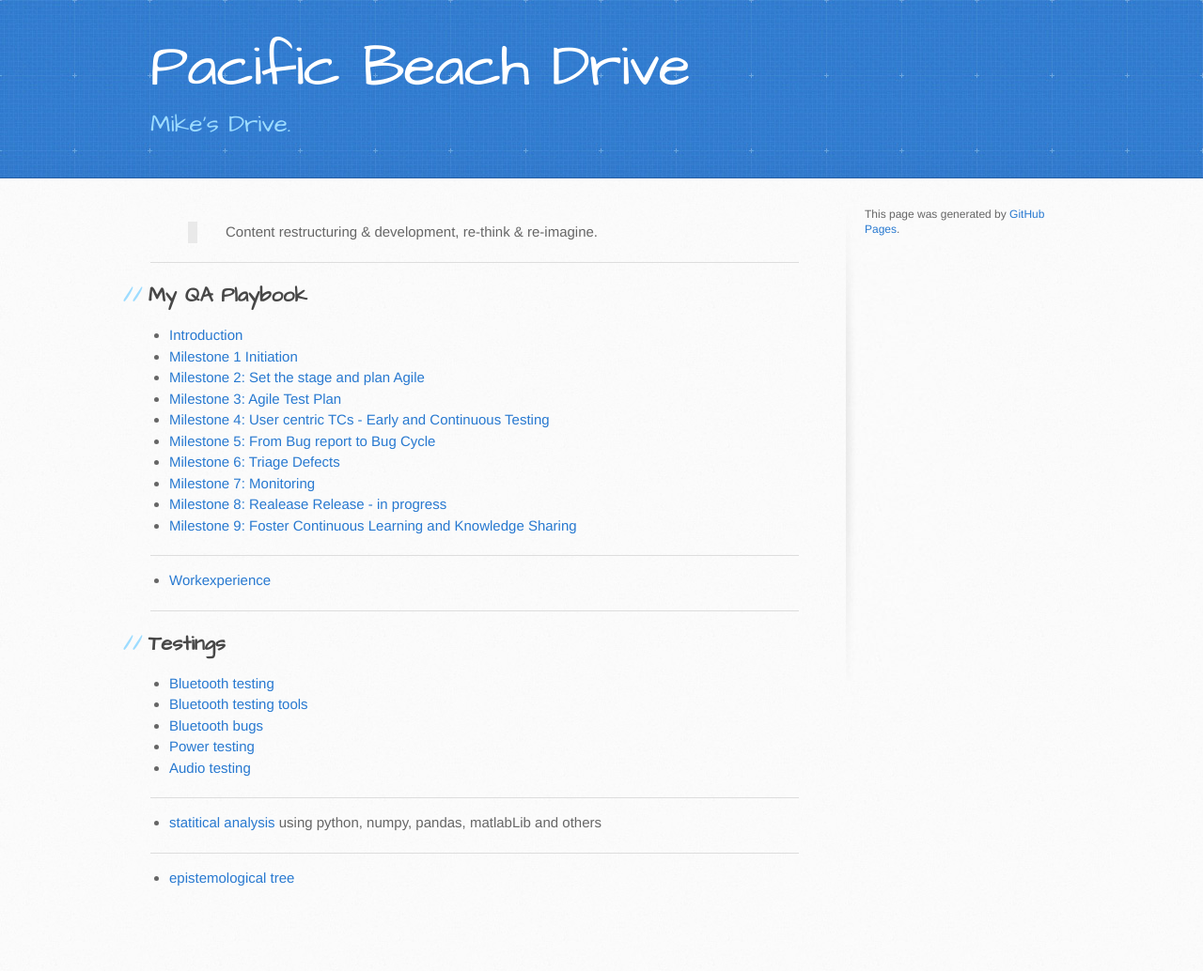
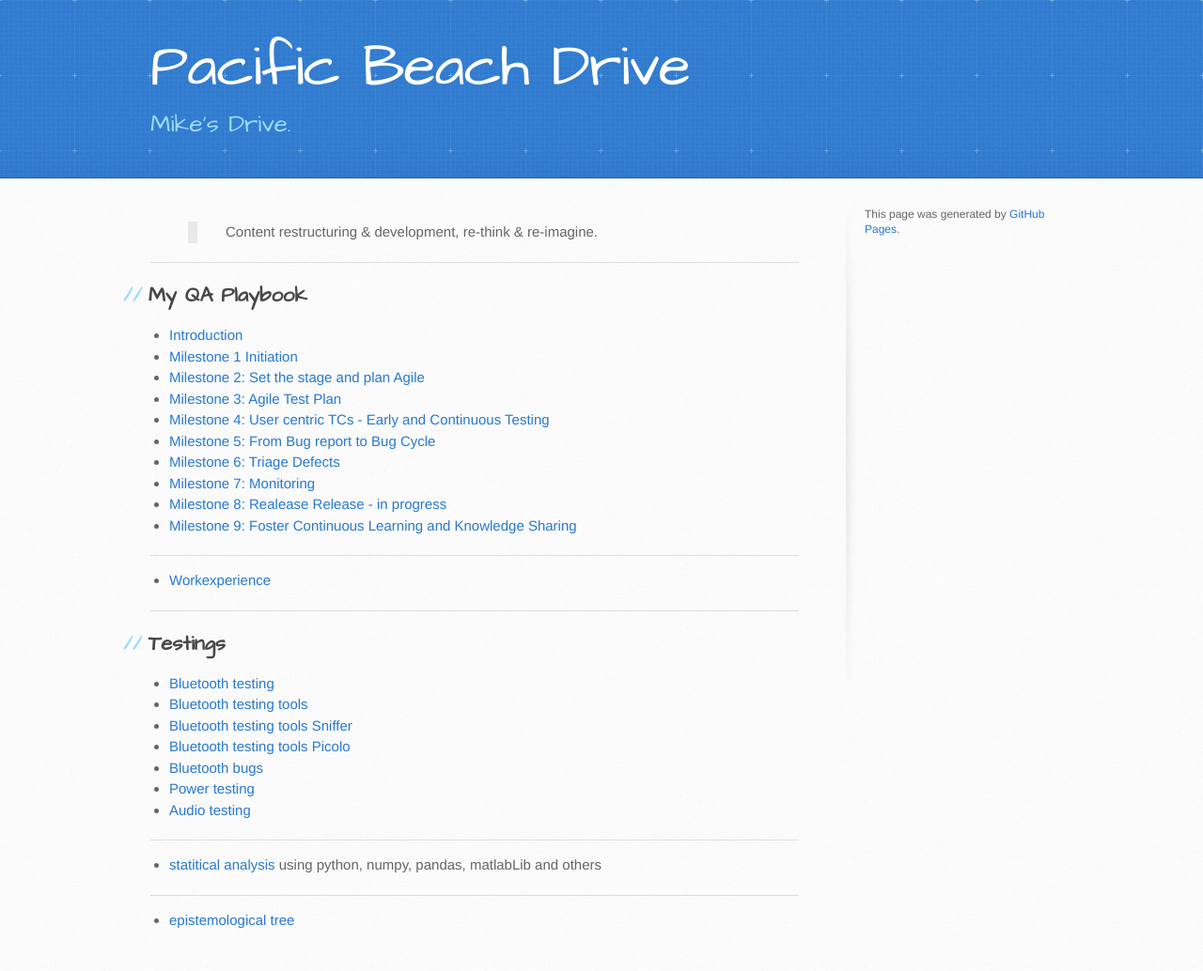
Before and after one commit to trumpfheller/trumpfheller.github.io, a Jekyll site: the page built from index.md, in a window 1280 px wide. Shown: the whole page at 94% size. Built offline with Jekyll 4.4.1, drawn with Linux system fonts in a browser that asks for light colours; before the commit the page ends 989 px from its top, so only the background shows below that.

Commit message:
Update index.md

```diff
--- a/index.md
+++ b/index.md
@@ -27,6 +27,8 @@ layout: default
 ## Testings
 - [Bluetooth testing](./testing/bt.html)
 - [Bluetooth testing tools](./testing/btt.html)
+- [Bluetooth testing tools Sniffer](./testing/bttSniffer.html)
+- [Bluetooth testing tools Picolo](./testing/bttPicolo.html)
 - [Bluetooth bugs](./testing/bt_protocolerrors.html)
 - [Power testing](./testing/pwr.html)
 - [Audio testing](./testing/audio.html)
```
